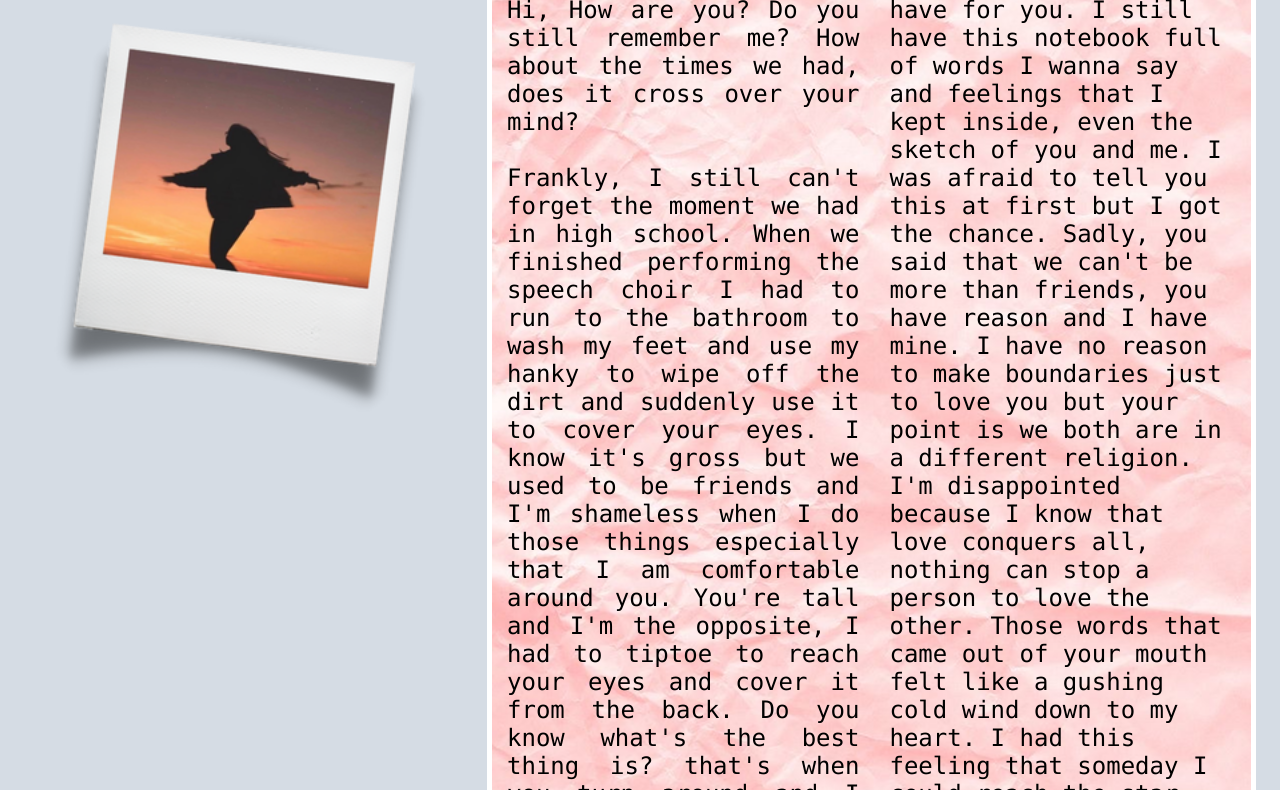
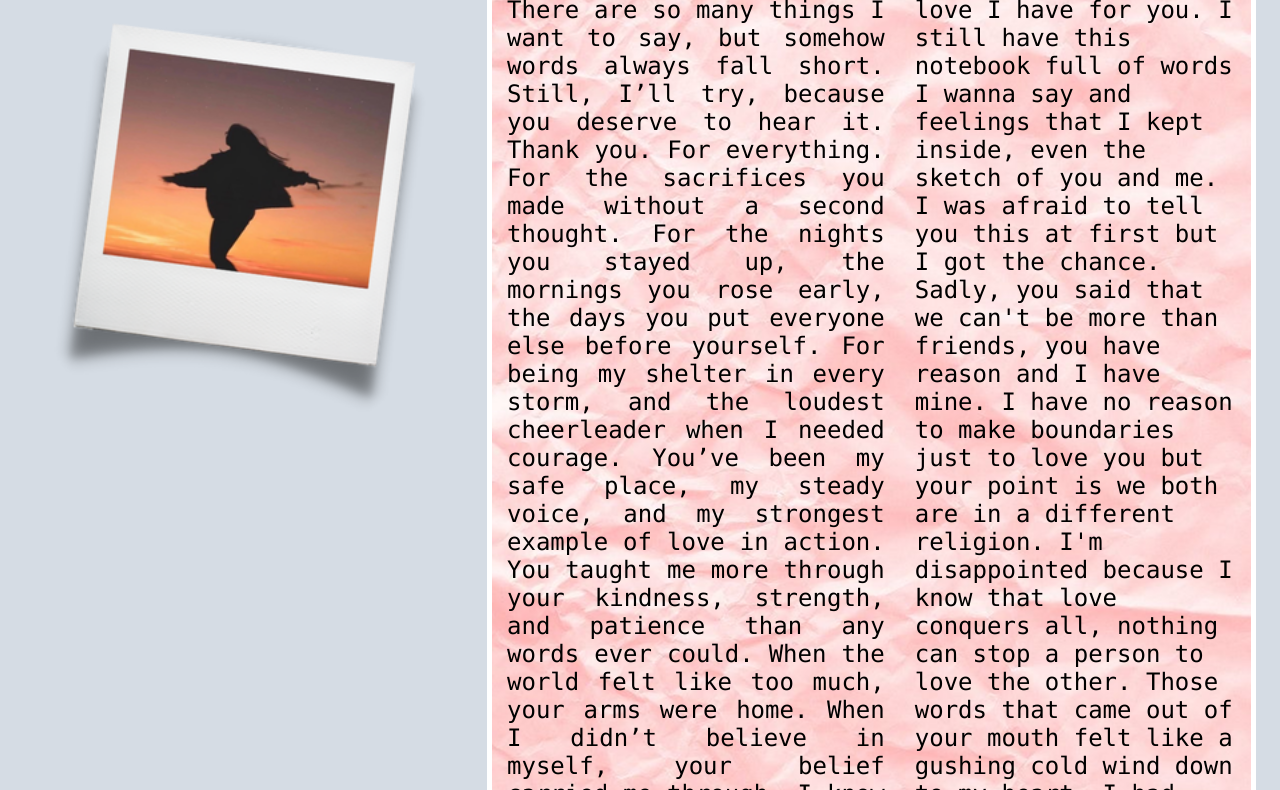
Before and after one commit to OlinPaulCaraan/LustrousHands, a plain HTML site: page entry-ol1.html in a window 1280 px wide. Shown: the part 318-1108 px from the top of the page. Drawn offline with Linux system fonts and the light colour scheme.

Commit message:
Update entry-ol1.html

```diff
--- a/entry-ol1.html
+++ b/entry-ol1.html
@@ -44,21 +44,17 @@
                      <td rowspan="2" valign="top" align="justify">
                         <font face = "consolas" size = "5">
                            <p>
-                              To the man I loved,
+                              To The Best Mom,
                               <br><br>
-                              Hi, How are you? Do you still remember me? How about the times we had, does it cross over your mind?
+                              There are so many things I want to say, but somehow words always fall short. Still, I’ll try, because you deserve to hear it.
+                              Thank you. For everything. For the sacrifices you made without a second thought. For the nights you stayed up, the mornings you rose early, the days you put everyone else before yourself. For being my shelter in every storm, and the loudest cheerleader when I needed courage.
+                              You’ve been my safe place, my steady voice, and my strongest example of love in action. You taught me more through your kindness, strength, and patience than any words ever could. When the world felt like too much, your arms were home. When I didn’t believe in myself, your belief carried me through.
+                              I know it hasn’t always been easy. There were moments I took you for granted, misunderstood your intentions, or failed to say how much I appreciate you. If I could go back, I’d say “thank you” and “I love you” a hundred times more. But I’ll start now.
+                              You are more than a mother. You are a miracle in motion. A quiet warrior. A giver of unconditional love.
+                              So here is to you, the best mom anyone could ask for. I hope you feel as loved and valued as you truly are. I hope the world gives back a piece of the goodness you pour into it every single day.
                               <br><br>
-                              Frankly, I still can't forget the moment we had in high school.
-                              When we finished performing the speech choir I had to run to the bathroom to wash my feet and use my hanky to wipe off the dirt and suddenly use it to cover your eyes.
-                              I know it's gross but we used to be friends and I'm shameless when I do those things especially that I am comfortable around you.
-                              You're tall and I'm the opposite, I had to tiptoe to reach your eyes and cover it from the back.
-                              Do you know what's the best thing is?
-                              that's when you turn around and I lost my balance but you catch me before I fall, your strong arms keeping me away from the ground, holding me close to you, our eyes meet,
-                              the world seems in slow motion and the unexpected spark that I felt inside.
-                              After that, I always wanted to go early in class excited to see you, because being with you makes me happy.
-                              <br><br>
-                              Do you also remember after school we walk with our friend, and you stop beside me just to put your red headset on me to listen to one direction song,
-                              unfortunately, I don't remember what song it is but I felt my heartbeat increase, my hand shakes and I startled, those mixed feelings were all because of you.
+                              With all my love,
+                              Your son
                            </p>
                         </font>
                      </td>
```
